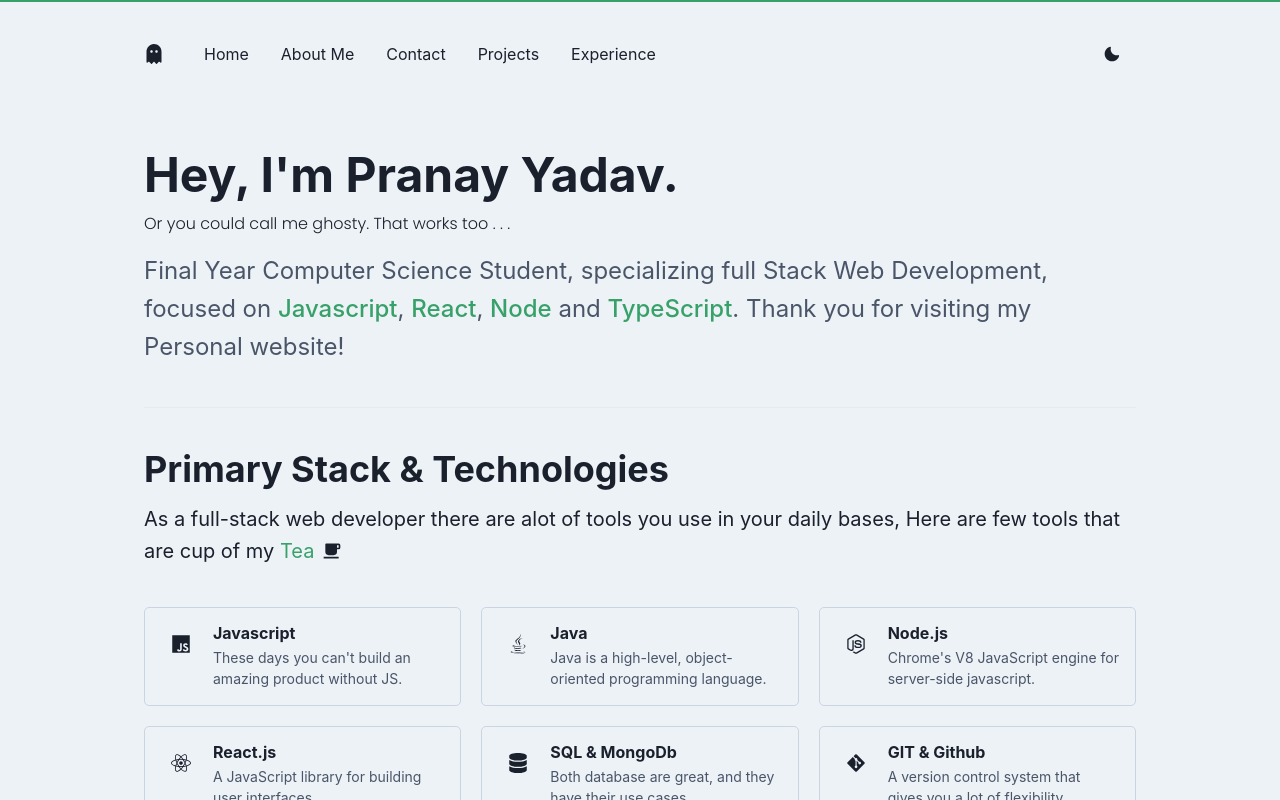
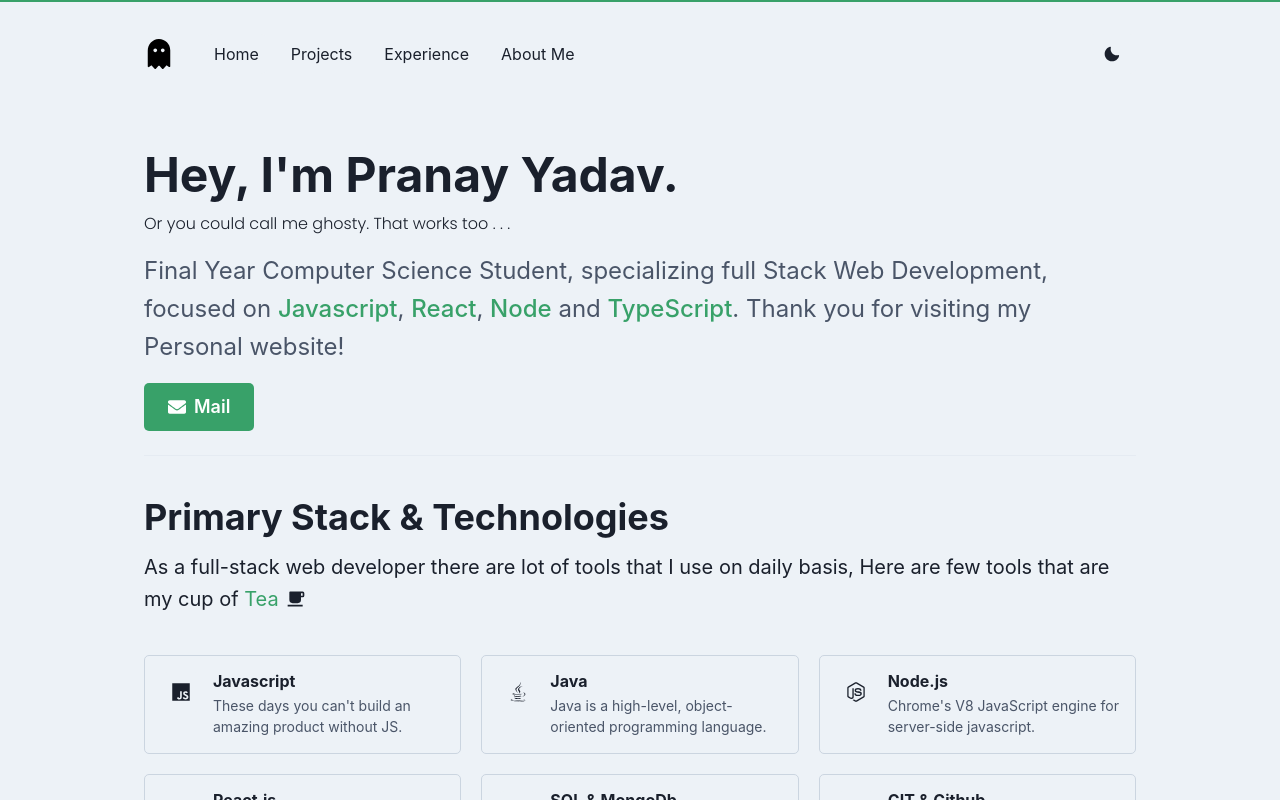
Before and after one commit to gh0sty02/Portfolio, a Next.js app: page / in a window 1280 px wide. Shown: the top 800 px of the page. Built offline with nearby package versions, Linux system fonts and the light colour scheme.

Commit message:
fixed logo

```diff
--- a/components/Profile.tsx
+++ b/components/Profile.tsx
@@ -1,6 +1,7 @@
 /* eslint-disable react/no-unescaped-entities */
-import { Box, Heading, Text, Link, SlideFade } from "@chakra-ui/react";
+import { Box, Heading, Text, Link, SlideFade, Button } from "@chakra-ui/react";
 import Paragraph from "components/utils/Paragraph";
+import { FaEnvelope } from "react-icons/fa";
 
 const Profile = () => {
   return (
@@ -21,6 +22,7 @@ const Profile = () => {
             props={{
               fontSize: "2xl",
               lineHeight: "1.6",
+              marginBottom: "4",
             }}
           >
             Final Year Computer Science Student, specializing full Stack Web
@@ -63,6 +65,20 @@ const Profile = () => {
             {". "}
             Thank you for visiting my Personal website!
           </Paragraph>
+          <Button
+            size="lg"
+            colorScheme="green"
+            bg="green.500"
+            href="mailto:pranayyadav08@gmail.com"
+            borderRadius={5}
+            py={3}
+            px="6"
+            as="a"
+            mb="-4"
+            leftIcon={<FaEnvelope />}
+          >
+            Mail
+          </Button>
         </Box>
       </SlideFade>
     </>
--- a/components/skills/Stack.tsx
+++ b/components/skills/Stack.tsx
@@ -20,11 +20,11 @@ const TechStack = ({ onOpen }: ISkillSetModal) => {
         Primary Stack & Technologies
       </Heading>
       <Box fontSize="xl" lineHeight="1.6">
-        As a full-stack web developer there are alot of tools you use in your
-        daily bases, Here are few tools that are cup of my{" "}
+        As a full-stack web developer there are lot of tools that I use on daily
+        basis, Here are few tools that are my cup of{" "}
         <Tooltip
           hasArrow
-          label="I Love Tea !"
+          label="I drink a lot of tea"
           bg="gray.300"
           background="#232323"
           color="white"
--- a/components/utils/Logo.tsx
+++ b/components/utils/Logo.tsx
@@ -37,7 +37,10 @@ const Logo = () => {
           />
         </g>
       </svg> */}
-      <FaGhost fontSize="20" />
+      <FaGhost
+        fill={`${colorMode === "light" ? "black" : "#38a169"}`}
+        fontSize="30"
+      />
     </Box>
   );
 };
--- a/data/NavLinks.ts
+++ b/data/NavLinks.ts
@@ -3,14 +3,7 @@ export const links = [
     name: "Home",
     href: "/",
   },
-  {
-    name: "About Me",
-    href: "/about",
-  },
-  {
-    name: "Contact",
-    href: "/contact",
-  },
+
   {
     name: "Projects",
     href: "/projects",
@@ -20,4 +13,8 @@ export const links = [
     name: "Experience",
     href: "/experience",
   },
+  {
+    name: "About Me",
+    href: "/about",
+  },
 ];
```
Also changed, not shown: data/experience.ts (+3 -4 lines), pages/contact.tsx (deleted, +0 -7 lines), pages/experience.tsx (+9 -16 lines).
